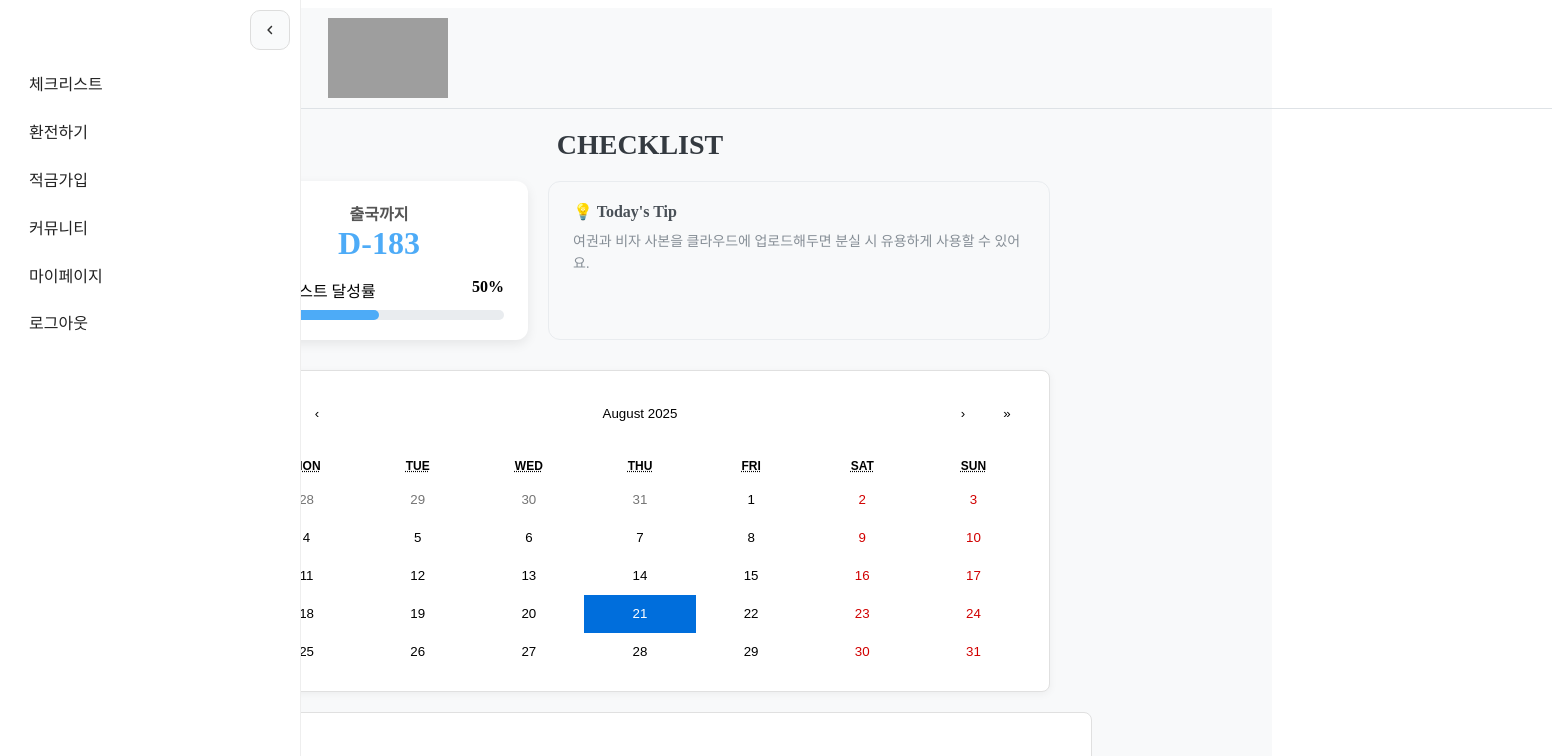
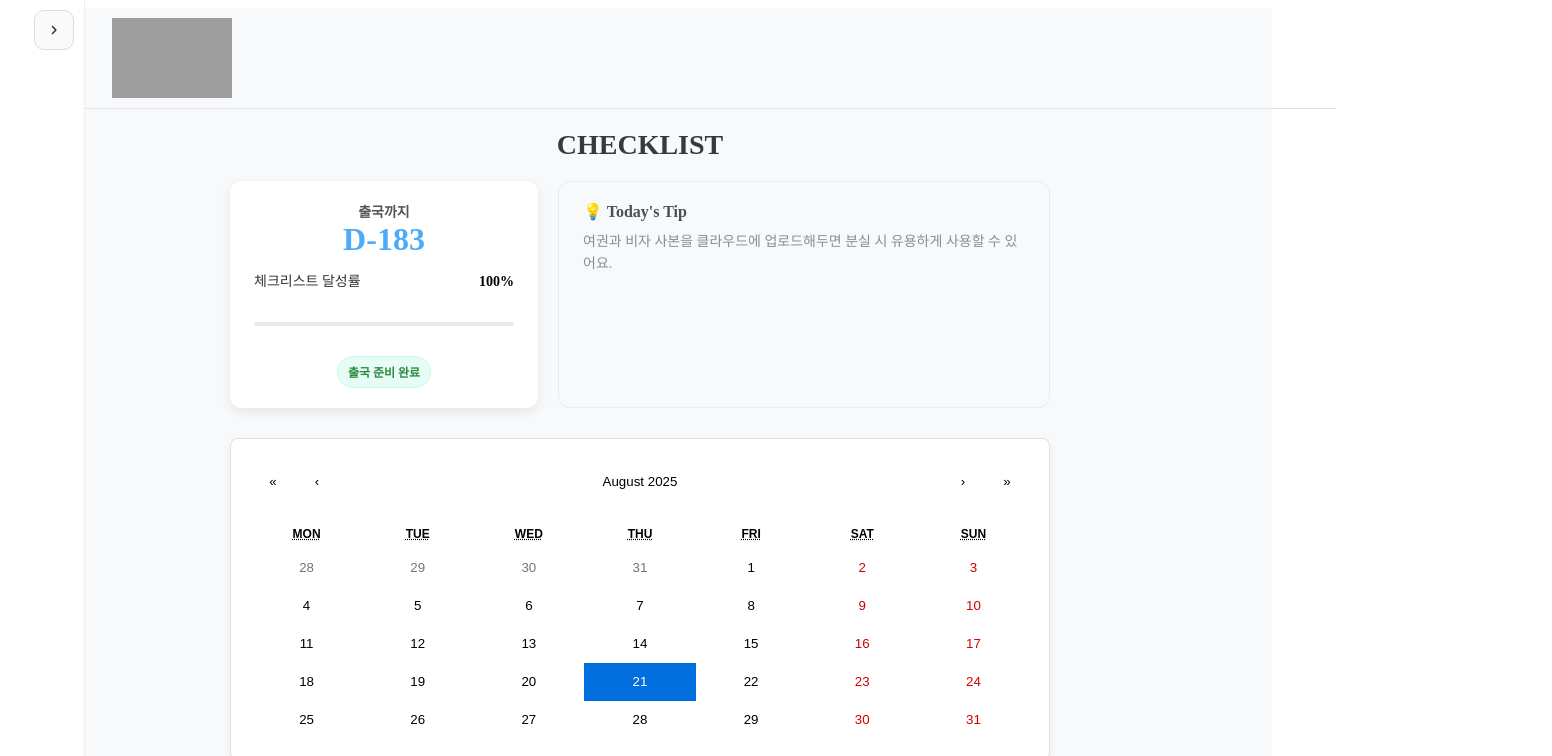
Before and after one commit to cassiem2997/day0, a React (Vite) app in the folder apps/web/: page /checklist in a window 1280 px wide. Shown: the top 756 px of the page, 1552 px wide, since content can reach past the window. Built offline with nearby package versions, Linux system fonts and the light colour scheme; grey boxes are pictures that could not be loaded.

Commit message:
fix : 사이드바 초기값 변경 및 체크리스트 수정

```diff
--- a/apps/web/src/components/Summary/Summary.module.css
+++ b/apps/web/src/components/Summary/Summary.module.css
@@ -3,22 +3,20 @@
   border-radius: 12px;
   padding: 20px 24px;
   box-shadow: 0 4px 12px rgba(0, 0, 0, 0.08);
-  flex: none; /* 가로 꽉 안차고 내용 크기만 */
-  min-width: 250px;
-  text-align: center; /* 안에 텍스트 다 가운데 */
-  margin: 0 auto; /* 부모 안에서 가운데 */
+  min-width: 260px;
+  margin: 0 auto;
+  text-align: center;
 }
 
 .dDay {
   display: flex;
-  flex-direction: column; /* 세로로 쌓기 */
-  justify-content: center;
+  flex-direction: column;
   align-items: center;
-  margin-bottom: 16px;
+  margin-bottom: 12px;
 }
 
 .dDay span {
-  font-size: 16px;
+  font-size: 14px;
   font-weight: 600;
   color: #555;
 }
@@ -29,23 +27,59 @@
   color: #4dabf7;
 }
 
-.progressInfo {
+.progressHeader {
   display: flex;
   justify-content: space-between;
-  margin-bottom: 8px;
+  align-items: baseline;
+  margin: 8px 0 10px;
+  font-size: 14px;
 }
 
-.progressBarBackground {
-  width: 100%;
-  height: 10px;
-  background-color: #e9ecef;
-  border-radius: 10px;
-  overflow: hidden;
+.progressHeader span {
+  color: #333;
 }
 
-.progressBarFill {
-  height: 100%;
-  background-color: #4dabf7;
-  border-radius: 10px;
-  transition: width 2.5s ease-in-out;
+.progressHeader strong {
+  font-weight: 700;
 }
+
+/* 활주로 영역 */
+.runway {
+  position: relative;
+  height: 44px; /* 비행기와 선이 들어갈 세로공간 */
+  margin-top: 4px;
+}
+
+.runwayLine {
+  position: absolute;
+  left: 0;
+  right: 0;
+  top: 22px; /* 중앙선 위치 */
+  height: 4px;
+  background: #e9ecef; /* 밑줄(활주로) */
+  border-radius: 2px;
+}
+
+.plane {
+  position: absolute;
+  top: 12px; /* 선의 중심 높이에 맞춤 */
+  width: 28px;
+  height: 28px;
+  transform-origin: 50% 50%;
+  transition: left 1500ms ease, transform 1500ms ease, opacity 2000ms ease;
+  user-select: none;
+  pointer-events: none;
+}
+
+/* 100% 완료 뱃지 */
+.doneBadge {
+  margin-top: 12px;
+  display: inline-block;
+  padding: 6px 10px;
+  font-size: 12px;
+  font-weight: 700;
+  color: #2b8a3e;
+  background: #e6fcf5;
+  border: 1px solid #c3fae8;
+  border-radius: 999px;
+}
--- a/apps/web/src/components/Summary/Summary.tsx
+++ b/apps/web/src/components/Summary/Summary.tsx
@@ -1,5 +1,6 @@
 import { useEffect, useMemo, useState } from "react";
 import styles from "./Summary.module.css";
+import airplane from "../../assets/airplane.svg";
 
 type ChecklistItem = {
   id: number;
@@ -9,7 +10,7 @@ type ChecklistItem = {
 };
 
 type SummaryProps = {
-  leaveDate: string;        // YYYY-MM-DD
+  leaveDate: string; // YYYY-MM-DD
   items: ChecklistItem[];
 };
 
@@ -29,13 +30,52 @@ export default function Summary({ leaveDate, items }: SummaryProps) {
     return { progressPercentage: percentage, dDay: day };
   }, [items, leaveDate]);
 
-  // 애니메이션 width 상태 (초기 0 → 목표 퍼센트로 전환)
-  const [animatedWidth, setAnimatedWidth] = useState(0);
-
+  // 0 → 목표 퍼센트로 자연스러운 이동
+  const [animatedPct, setAnimatedPct] = useState(0);
   useEffect(() => {
-    const id = requestAnimationFrame(() => setAnimatedWidth(progressPercentage));
+    const id = requestAnimationFrame(() => setAnimatedPct(progressPercentage));
     return () => cancelAnimationFrame(id);
   }, [progressPercentage]);
+
+  // 달성률에 따른 이륙 단계(위치/각도/투명도) 계산
+  const planeStyle = useMemo(() => {
+    let y = 0; // px (음수면 위로 떠오름)
+    let rot = 0; // deg (음수면 코가 위로)
+    let opacity = 1; // 0~1
+
+    const p = animatedPct;
+
+    // 0~30%: 활주로 위
+    if (p <= 30) {
+      // 약간의 미세 진동 없이 고정 — 필요하면 흔들림 추가 가능
+      y = 0;
+      rot = 0;
+    }
+    // 30~70%: 이륙 중 (기울면서 상승)
+    else if (p <= 70) {
+      const t = (p - 30) / 40; // 0 → 1
+      y = -t * 16; // 최대 16px 위로
+      rot = -t * 12; // 최대 -12deg
+    }
+    // 70~99%: 구름 위로 (더 높고 살짝 더 기울임)
+    else if (p < 100) {
+      const t = (p - 70) / 30; // 0 → 1
+      y = -16 - t * 12; // -16 ~ -28px
+      rot = -12 - t * 6; // -12 ~ -18deg
+    }
+    // 100%: 화면 밖으로 사라짐
+    else {
+      y = -32;
+      rot = -20;
+      opacity = 0; // 페이드아웃
+    }
+
+    return {
+      left: `${p}%`,
+      transform: `translate(-50%, ${y}px) rotate(${rot}deg)`,
+      opacity,
+    } as React.CSSProperties;
+  }, [animatedPct]);
 
   return (
     <div className={styles.card}>
@@ -44,23 +84,29 @@ export default function Summary({ leaveDate, items }: SummaryProps) {
         <strong>{dDay <= 0 ? "D-DAY" : `D-${dDay}`}</strong>
       </div>
 
-      <div className={styles.progressWrapper}>
-        <div className={styles.progressInfo}>
+      <div className={styles.progressHeader}>
         <span>체크리스트 달성률</span>
         <strong>{progressPercentage}%</strong>
       </div>
 
-        <div className={styles.progressBarBackground}>
-          <div
-            className={styles.progressBarFill}
-            style={{ width: `${animatedWidth}%` }}
-            aria-valuemin={0}
-            aria-valuemax={100}
-            aria-valuenow={animatedWidth}
-            role="progressbar"
+      {/* 활주로 + 비행기 */}
+      <div className={styles.runway} aria-label="체크리스트 이륙 진행도">
+        <div className={styles.runwayLine} />
+        <img
+          src={airplane}
+          alt="airplane"
+          className={styles.plane}
+          style={planeStyle}
+          draggable={false}
         />
       </div>
+
+      {/* 100% 완료 문구 */}
+      {animatedPct >= 100 ? (
+        <div className={styles.doneBadge} aria-live="polite">
+          출국 준비 완료
         </div>
+      ) : null}
     </div>
   );
 }
--- a/apps/web/src/pages/Checklist/ChecklistPage.tsx
+++ b/apps/web/src/pages/Checklist/ChecklistPage.tsx
@@ -34,27 +34,27 @@ const DUMMY_DATA: Data = {
       text: "해외유심 또는 로밍 알아보기",
       completed: true,
     },
-    { id: 5, date: "2026-01-25", text: "국제학생증 발급", completed: false },
+    { id: 5, date: "2026-01-25", text: "국제학생증 발급", completed: true },
     {
       id: 6,
       date: "2025-11-10",
       text: "필요 서류 영문 번역 및 공증",
-      completed: false,
+      completed: true,
     },
     {
       id: 7,
       date: "2026-02-05",
       text: "해외 결제 카드 준비",
-      completed: false,
+      completed: true,
     },
-    { id: 8, date: "2026-02-10", text: "출국 전 OT 참석", completed: false },
+    { id: 8, date: "2026-02-10", text: "출국 전 OT 참석", completed: true },
   ],
 };
 
 export default function ChecklistPage() {
   const [tripData] = useState<Data>(DUMMY_DATA);
   const [selectedDate, setSelectedDate] = useState(new Date());
-  const [isSidebarOpen, setIsSidebarOpen] = useState(true);
+  const [isSidebarOpen, setIsSidebarOpen] = useState(false);
   const toggleSidebar = () => setIsSidebarOpen((prev) => !prev);
   const handleDateChange = (date: Date) => setSelectedDate(date);
 
```
Also changed, not shown: apps/web/src/assets/airplane.svg (added). Lines whose indentation alone changed are shown as unchanged.
